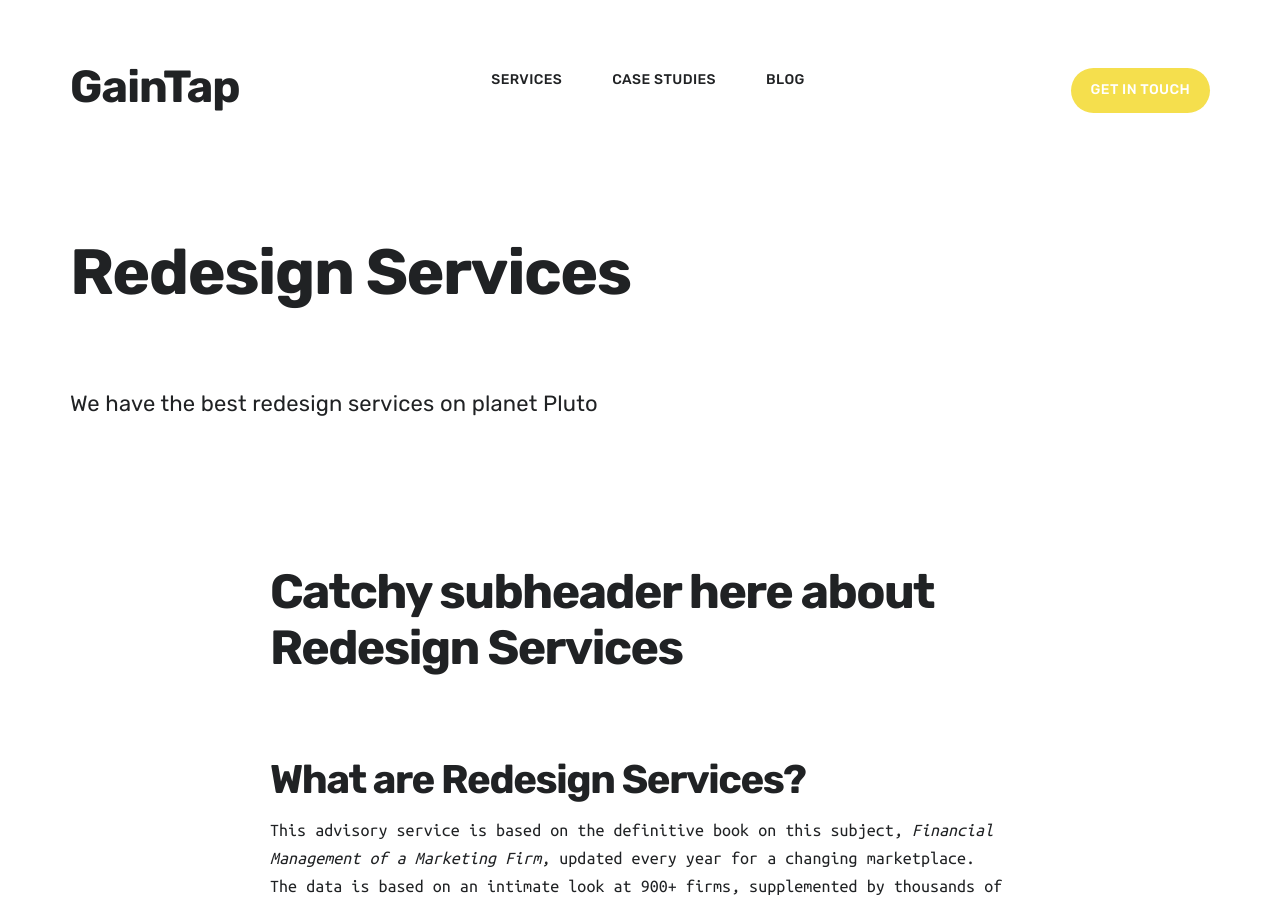
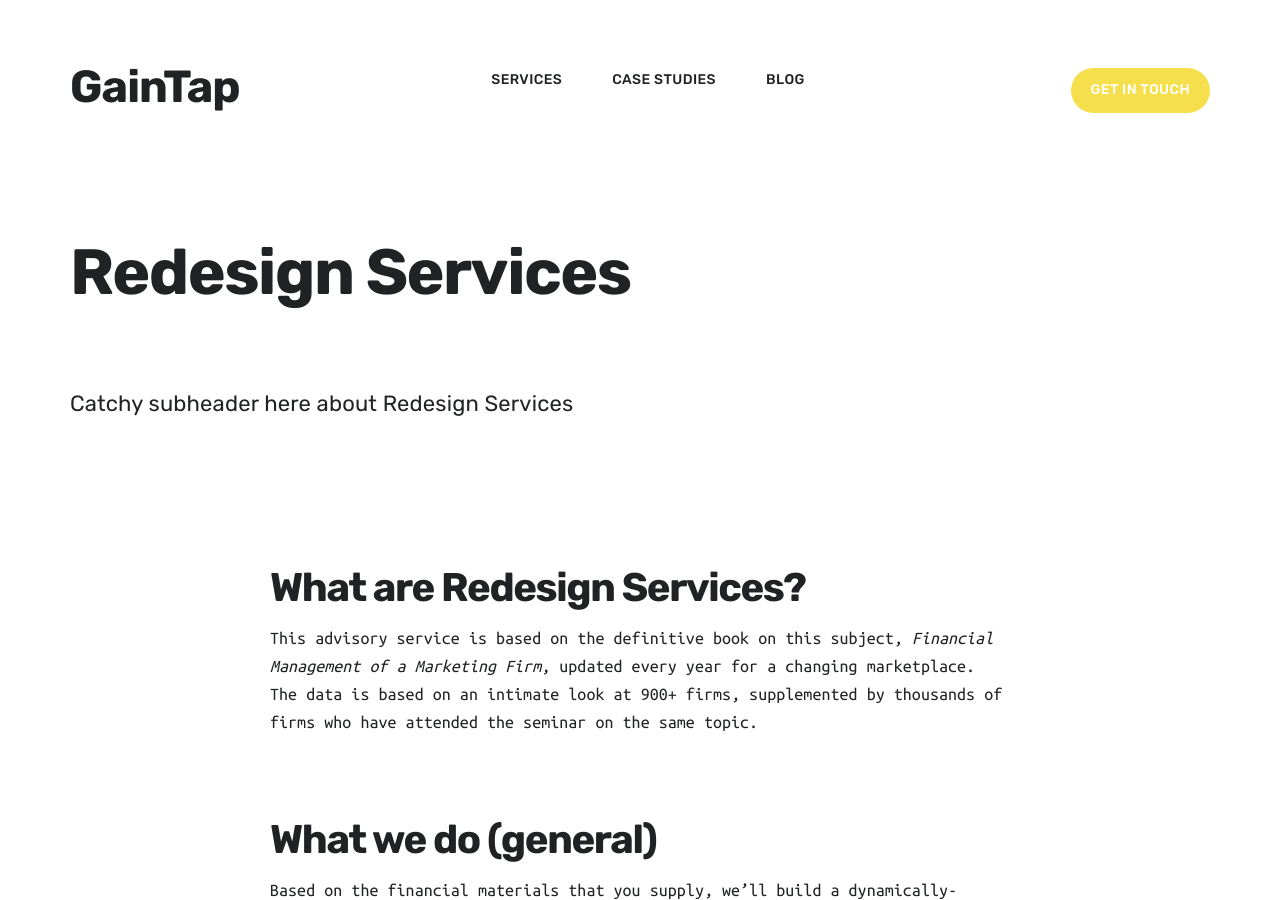
Before and after one commit to gaintap/gaintap.github.io, a Jekyll site: the page built from _services/2021-12-16-redesign-services.md, in a window 1280 px wide and 900 px high. Built offline with Jekyll 4.4.1, drawn with Linux system fonts in a browser that asks for light colours; nearby versions of some CDN libraries.

Commit message:
Update 2021-12-16-redesign-services.md

```diff
--- a/_services/2021-12-16-redesign-services.md
+++ b/_services/2021-12-16-redesign-services.md
@@ -1,6 +1,6 @@
 ---
 title: Redesign Services
-subtitle: We have the best redesign services on planet Pluto
+subtitle: Catchy subheader here about Redesign Services
 description: Preserve the marketing value of your website during and after the redesign process.
 featured_image: /images/social.jpg
 gallery_images:
@@ -13,8 +13,6 @@ gallery_images:
 - demo.jpg
 
 ---
-## Catchy subheader here about Redesign Services
-
 ### What are Redesign Services?
 
 This advisory service is based on the definitive book on this subject, *Financial Management of a Marketing Firm*, updated every year for a changing marketplace. The data is based on an intimate look at 900+ firms, supplemented by thousands of firms who have attended the seminar on the same topic.
```
